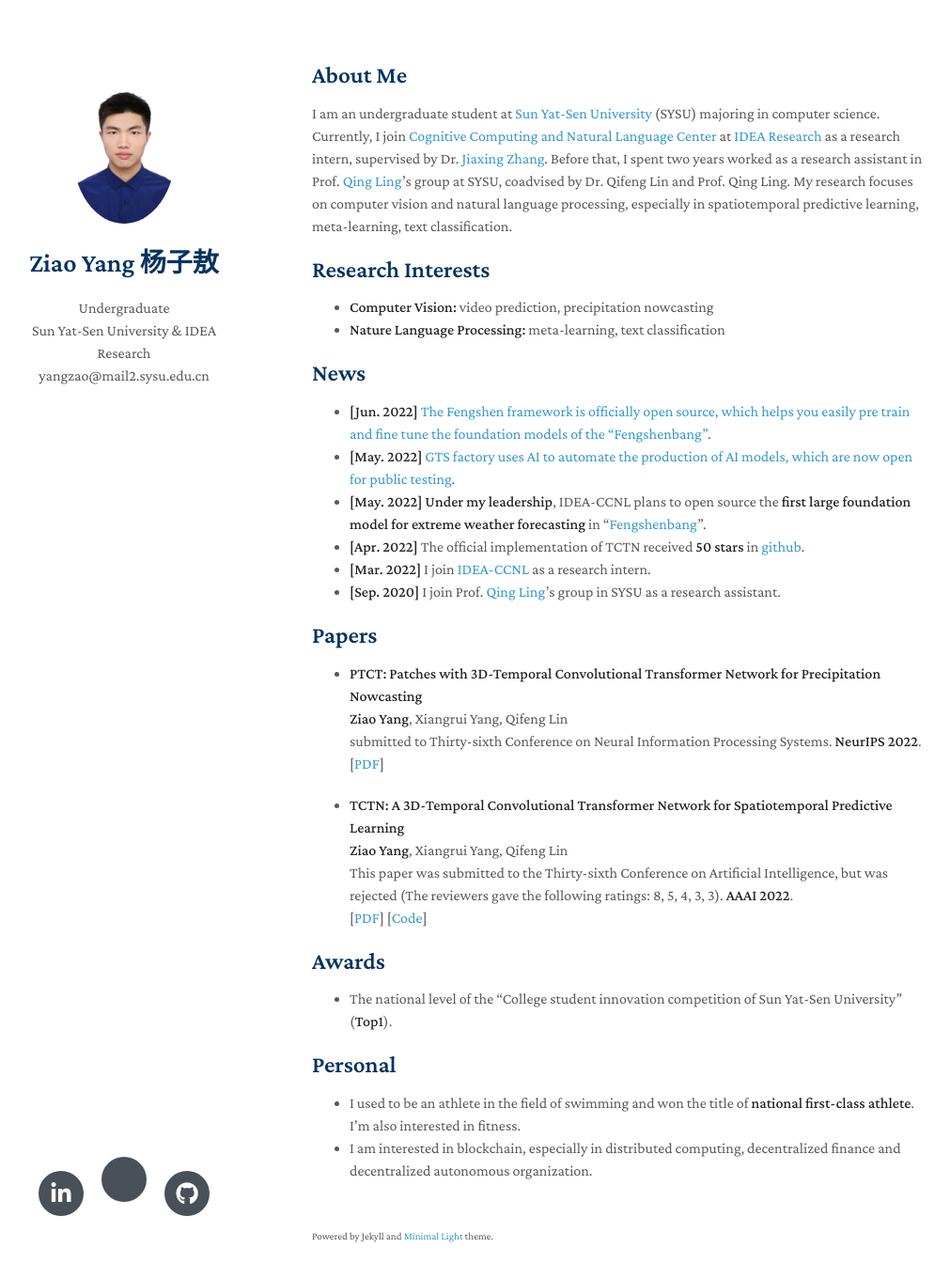
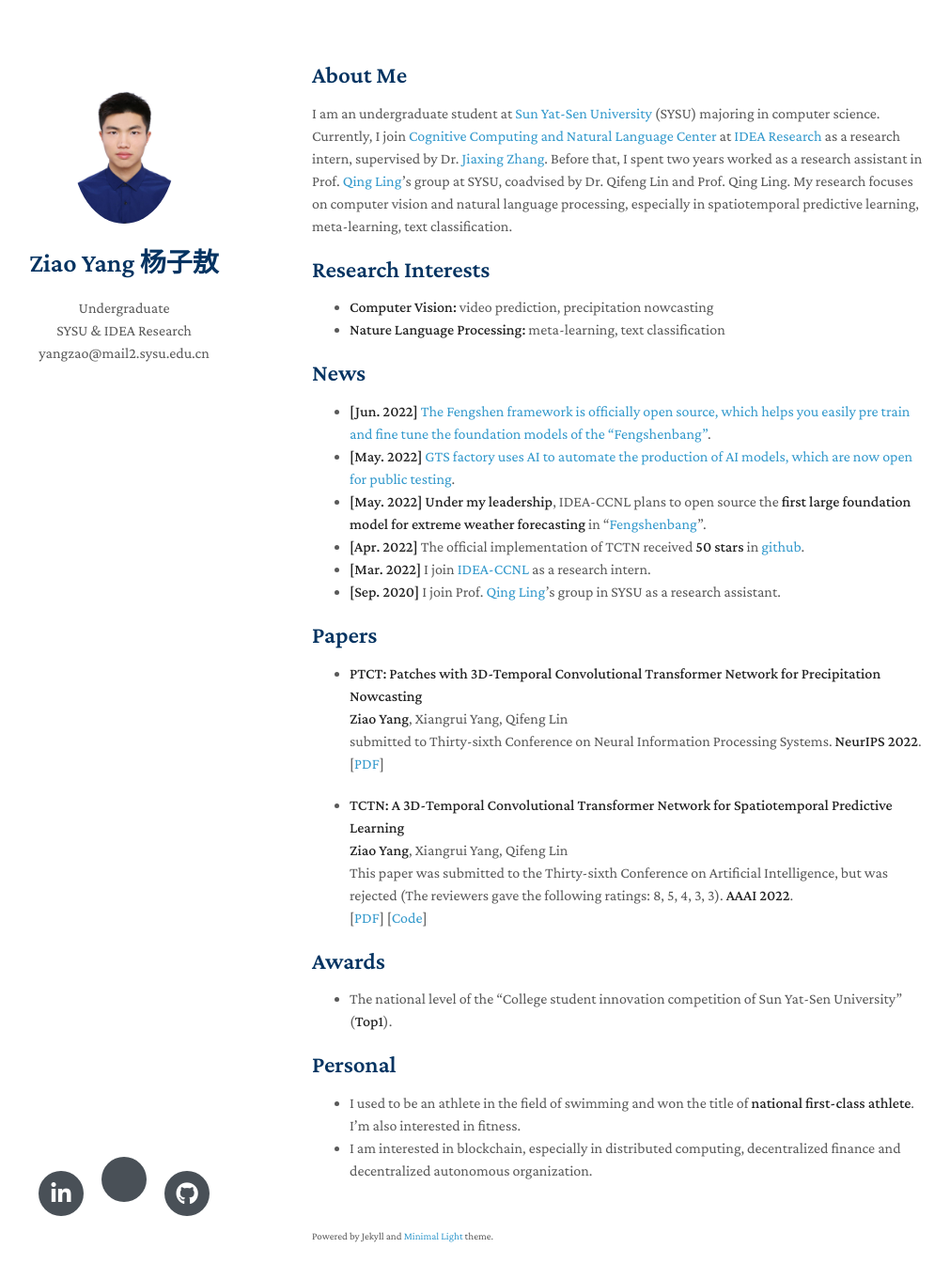
Before and after one commit to yangziao56/homepage, a Jekyll site: the page built from index.md, in a window 1280 px wide and 1396 px high. Shown: the top 1361 px of the window at 94% size, without its empty margins (138-1149 px from the left). Built offline with Jekyll 4.4.1, drawn with Linux system fonts in a browser that asks for light colours; nearby versions of some CDN libraries; a style sheet for code colours, icons or effects is not loaded; our own code applies the rules of GitHub Pages for plain Markdown files.

Commit message:
Update _config.yml
Signed-off-by: Ziao Yang <70676524+yangziao56@users.noreply.github.com>

```diff
--- a/_config.yml
+++ b/_config.yml
@@ -1,6 +1,6 @@
 title: Ziao Yang 杨子敖
 position: Undergraduate
-affiliation: Sun Yat-Sen University & IDEA Research
+affiliation: SYSU & IDEA Research
 email: yangzao@mail2.sysu.edu.cn
 keywords: minimal academic
 google_scholar: https://scholar.google.com/citations?user=9xV-rmoAAAAJ&hl=zh-CN&oi=ao
```
